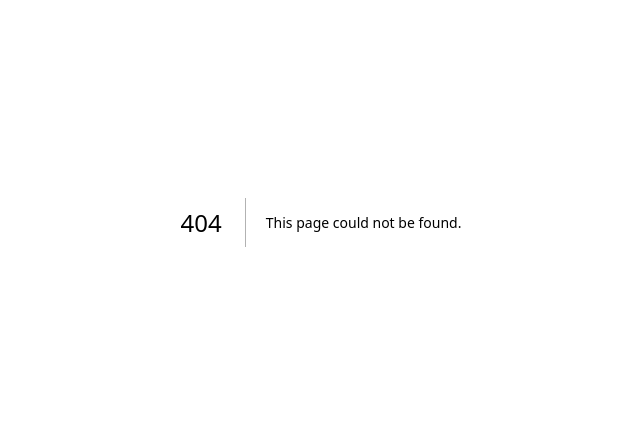
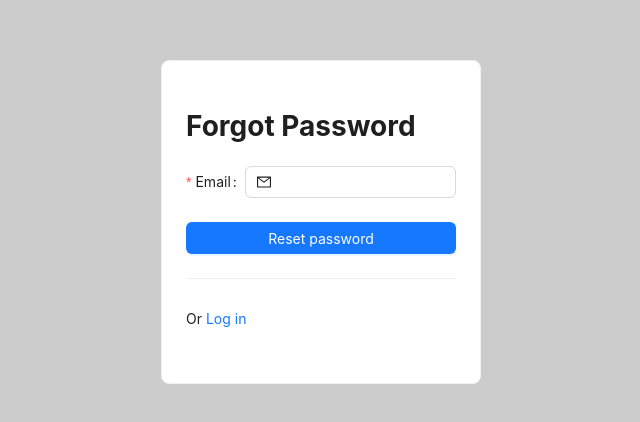
Before and after one commit to nhan4599a/learning_gate, a Next.js app: page /authentication/forgot-password in a window 1280 px wide. Before the commit this address had no page. Shown: the part 178-600 px from the top of the page, without its empty margins (319-959 px from the left). Built offline with nearby package versions, Linux system fonts and the light colour scheme.

Commit message:
[Add] Construct forgor_password page

```diff
--- /dev/null
+++ b/src/app/authentication/forgot-password/page.tsx
@@ -0,0 +1,37 @@
+"use client"
+
+import { Button, Form, Input, Divider } from "antd"
+import { MailOutlined } from "@ant-design/icons"
+import FormItem from "antd/es/form/FormItem"
+import Link from "next/link"
+
+const Page = () => {
+  const [form] = Form.useForm()
+
+  return (
+    <Form form={form}>
+      <h1>Forgot Password</h1>
+      <Form.Item name="Email" label="Email" required>
+        <Input prefix={<MailOutlined />} />
+      </Form.Item>
+
+      <Form.Item>
+        <Button
+          type="primary"
+          htmlType="submit"
+          className="login-form-button"
+          block
+        >
+          Reset password
+        </Button>
+      </Form.Item>
+      <Divider />
+      <FormItem>
+        Or
+        <Link href="/authentication/sign-in"> Log in</Link>
+      </FormItem>
+    </Form>
+  )
+}
+
+export default Page
```
